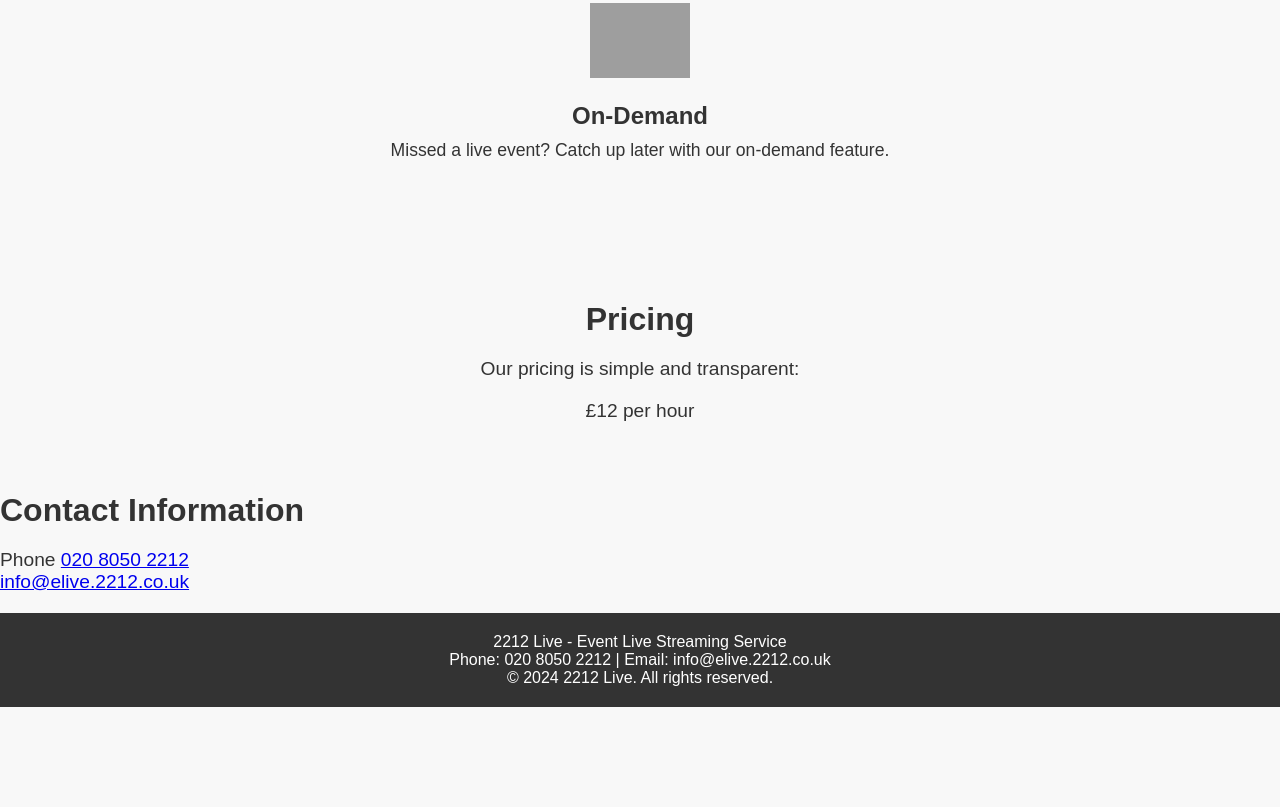
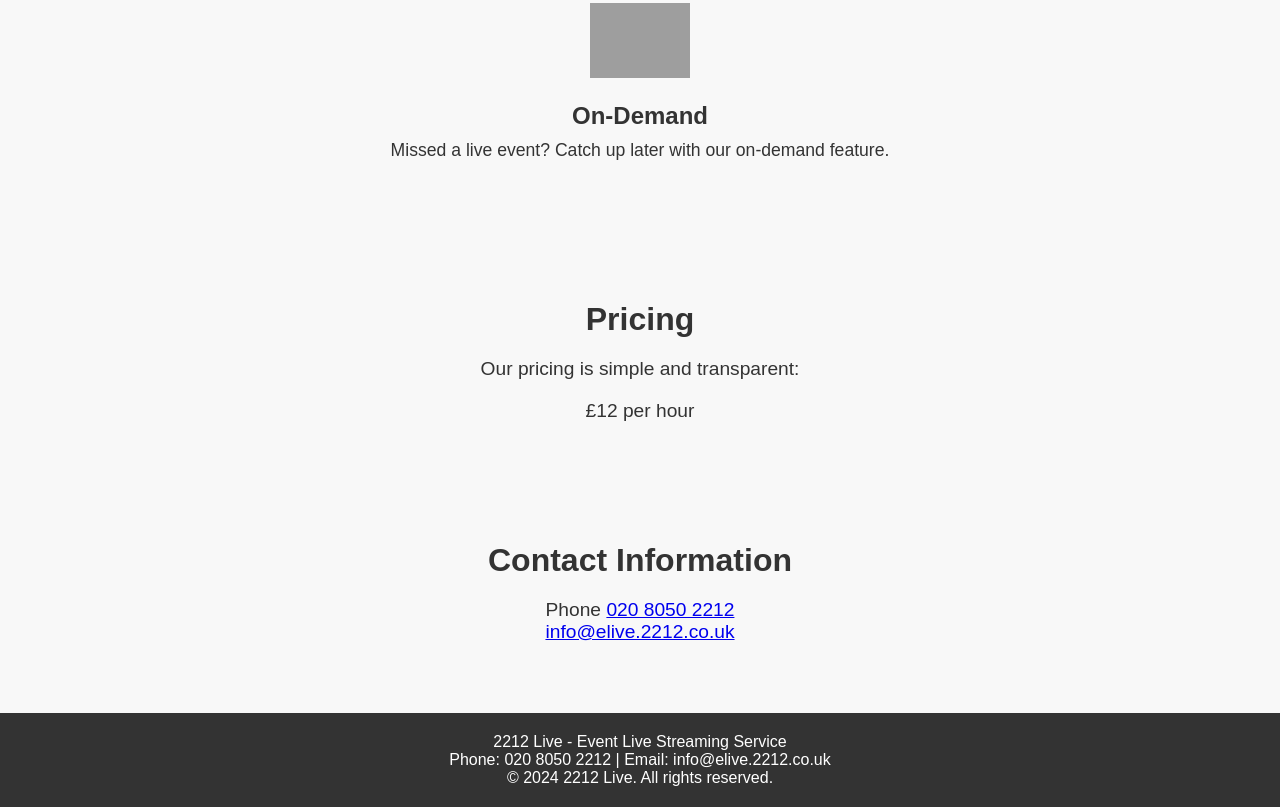
Before and after one commit to 2212couk/elive.2212.co.uk, a plain HTML site: page index.html in a window 1280 px wide. Shown: the part 1300-2107 px from the top of the page. Before the commit the page ends 2007 px from the top, so only its background shows below. Drawn offline with Linux system fonts and the light colour scheme; grey boxes are pictures that could not be loaded.

Commit message:
Update index.html

```diff
--- a/index.html
+++ b/index.html
@@ -127,6 +127,10 @@
     margin-bottom: 20px;
   }
 
+	.contact-section {
+		  padding: 50px 0;
+    text-align: center;
+	}
 	  .contact-section h2 {
     font-size: 2em;
     margin-bottom: 20px;
```
